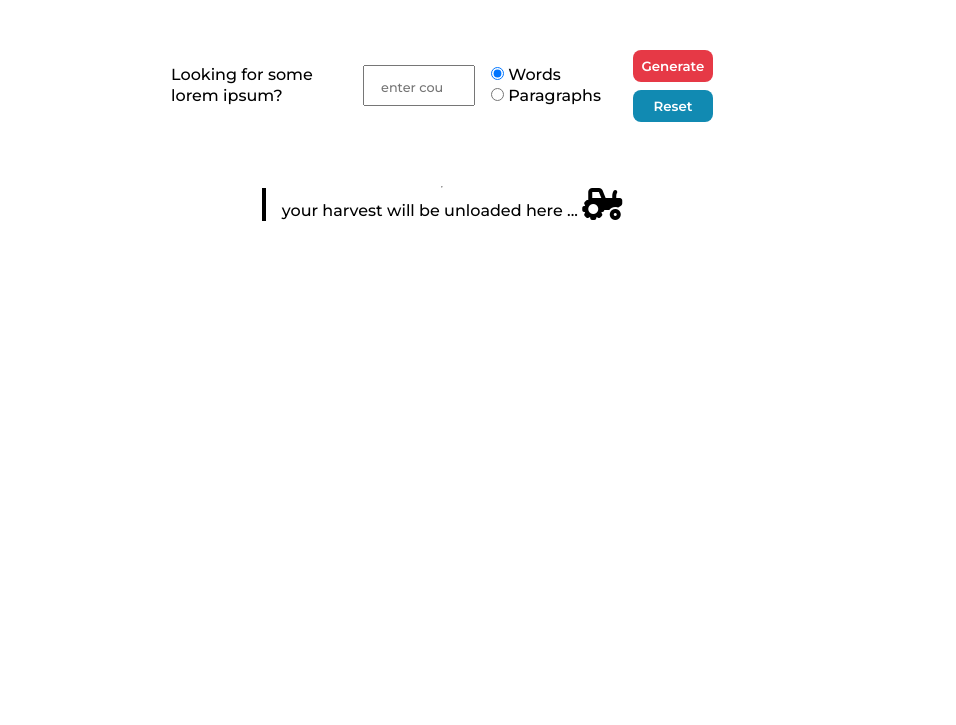
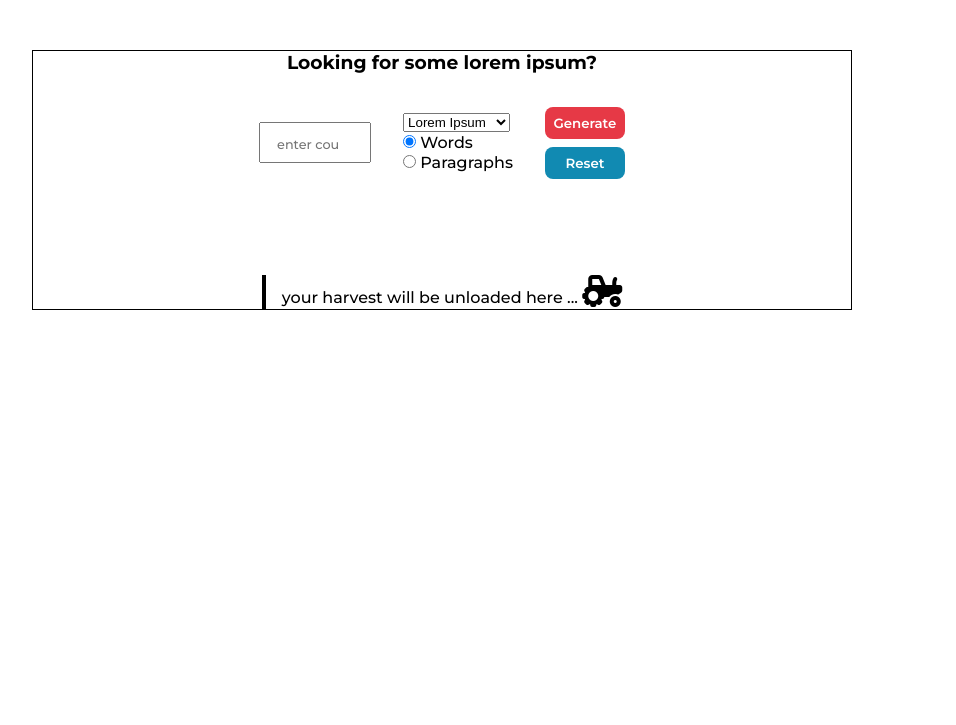
Before and after one commit to sanjibdey104/lorem-ipsum-farm, a plain HTML site: page index.html in a window 1280 px wide. Shown: the part 75-800 px from the top of the page, without its empty margins (198-1154 px from the left). Drawn offline with Linux system fonts and the light colour scheme.

Commit message:
Add markup for lorem type options

```diff
--- a/app.js
+++ b/app.js
@@ -10,7 +10,6 @@ const loremHarvestBlock = document.querySelector('.lorem-harvest-block');
 const placeholderMsg = document.querySelector('.placeholder-msg');
 const tractorIcon = document.querySelector('.fa-tractor');
 const toggleDarkMode = document.querySelector('#toggle-dark-mode');
-
 
 // our stock lorem ipsum string
 const stockLoremString = "Lorem ipsum dolor sit amet consectetur adipisicing elit. Suscipit eveniet dignissimos odio placeat repudiandae sapiente officiis perspiciatis veritatis aperiam facere necessitatibus, accusamus nemo enim ullam consequuntur beatae minima iste expedita! Saepe distinctio soluta hic facere nam animi error quisquam neque porro officiis. Omnis asperiores maiores blanditiis voluptate quaerat natus velit."
--- a/index.html
+++ b/index.html
@@ -22,36 +22,44 @@
         <i class="fas fa-adjust" id="toggle-dark-mode"></i>
 
         <section class="lorem-generator-block">
+
+            <h3>Looking for some lorem ipsum?</h3>
+
             <form class="user-input-form">
-                <label for="word-count-input">Looking for some lorem ipsum?</label>
+                <input type="number" name="output-count" id="output-count" placeholder="enter count...">
 
-                <div class="user-input-options">
-                    <input type="number" name="output-count" id="output-count" placeholder="enter count...">
 
-                    <div class="output-preference">
-                        <div>
-                            <input type="radio" name="preference" id="word-count" checked>
-                            <label for="word-count">Words</label>
-                        </div>
-                        <div>
-                            <input type="radio" name="preference" id="para-count">
-                            <label for="para-count">Paragraphs</label>
-                        </div>
-                    </div>
+                <div class="output-preference">
+                    <select name="lorem-type" id="lorem-type">
+                        <option value="lorem">Lorem Ipsum</option>
+                        <option value="bacon">Bacon Ipsum</option>
+                        <option value="zombie">Zombie Ipsum</option>
+                        <option value="hippie">Hippie Ipsum</option>
+                    </select>
+
+                    <section>
+                        <input type="radio" name="preference" id="word-count" checked>
+                        <label for="word-count">Words</label>
+                    </section>
+
+                    <section>
+                        <input type="radio" name="preference" id="para-count">
+                        <label for="para-count">Paragraphs</label>
+                    </section>
                 </div>
 
                 <div class="buttons">
                     <button type="submit" class="generator-btn">Generate</button>
                     <button type="reset" class="reset-btn">Reset</button>
                 </div>
-            </form><hr>
+            </form>
 
             <div class="lorem-harvest-block">
                 <p class="placeholder-msg">
                     your harvest will be unloaded here ...
                     <i class="fas fa-tractor fa-2x"></i>
                 </p>
-                <!-- generated lorem ipsum text will be dynamically loaded here  -->
+                <!-- generated lorem ipsum will be dynamically loaded here  -->
             </div>
         </section>
 
--- /dev/null
+++ b/scss/_generator-block.scss
@@ -0,0 +1,11 @@
+.lorem-generator-block {
+    width: 80%;
+    margin: 0 auto;
+    border: 1px solid black;
+    height: auto;
+
+    display: flex;
+    flex-direction: column;
+    align-items: center;
+    gap: 2rem;
+}
--- a/scss/_globals.scss
+++ b/scss/_globals.scss
@@ -62,15 +62,6 @@ body {
                 font-family: $primary-font;
             }
         }
-
-        .lorem-generator-block {
-            width: 80%;
-            margin: 0 auto;
-
-            display: flex;
-            flex-direction: column;
-            align-items: center;
-        }
     }
 }
 
--- a/scss/_header.scss
+++ b/scss/_header.scss
@@ -5,7 +5,6 @@ header {
     justify-content: center;
 
     background-color: $background-light;
-    box-shadow: 0 2px 3px rgba(0,0,0,0.2);
 
     h2 {
         font-size: 2rem;
--- a/scss/_input-form.scss
+++ b/scss/_input-form.scss
@@ -1,5 +1,4 @@
 .user-input-form {
-    width: fit-content;
     display: flex;
     align-items: center;
     gap: 2rem;
@@ -10,11 +9,6 @@
         font-weight: 500;
     }
 
-    .user-input-options {
-        display: flex;
-        align-items: center;
-        gap: 1rem;
-
     #output-count {
         width: 7rem;
         font-size: 1.1rem;
@@ -23,7 +17,6 @@
         &::placeholder {
             font-size: 0.8rem;
             font-weight: 500;
-            }
         }
     }
 
--- a/scss/style.scss
+++ b/scss/style.scss
@@ -1,6 +1,7 @@
 @import "globals";
 @import "header";
+@import "generator-block";
 @import "input-form";
-@import "output-block";
+@import "harvest-block";
 @import "sm-media";
 @import "dark-mode";
```
Also changed, not shown: css/style.css, scss/_harvest-block.scss (renamed from scss/_output-block.scss), 1 other file. Lines whose indentation alone changed are shown as unchanged.
